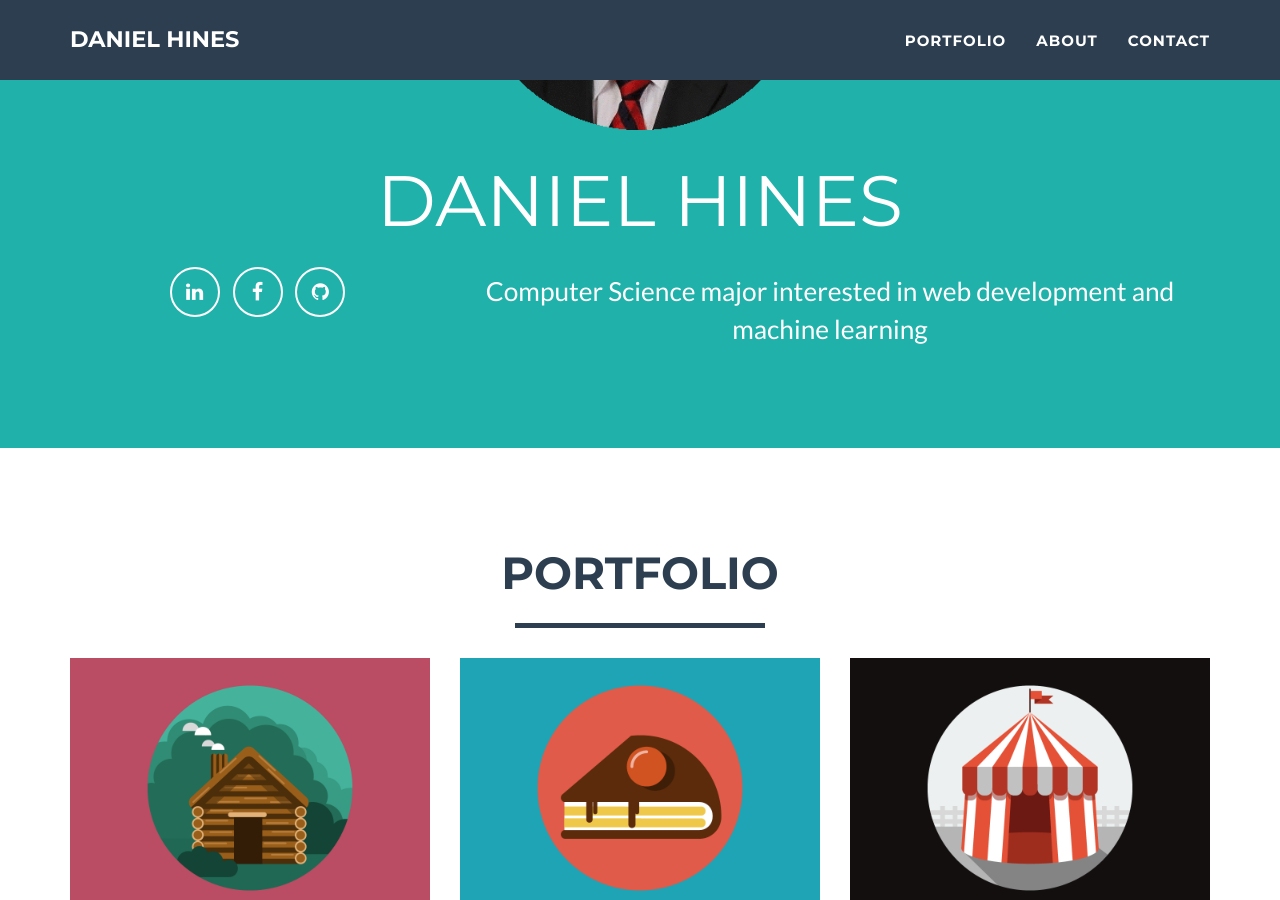
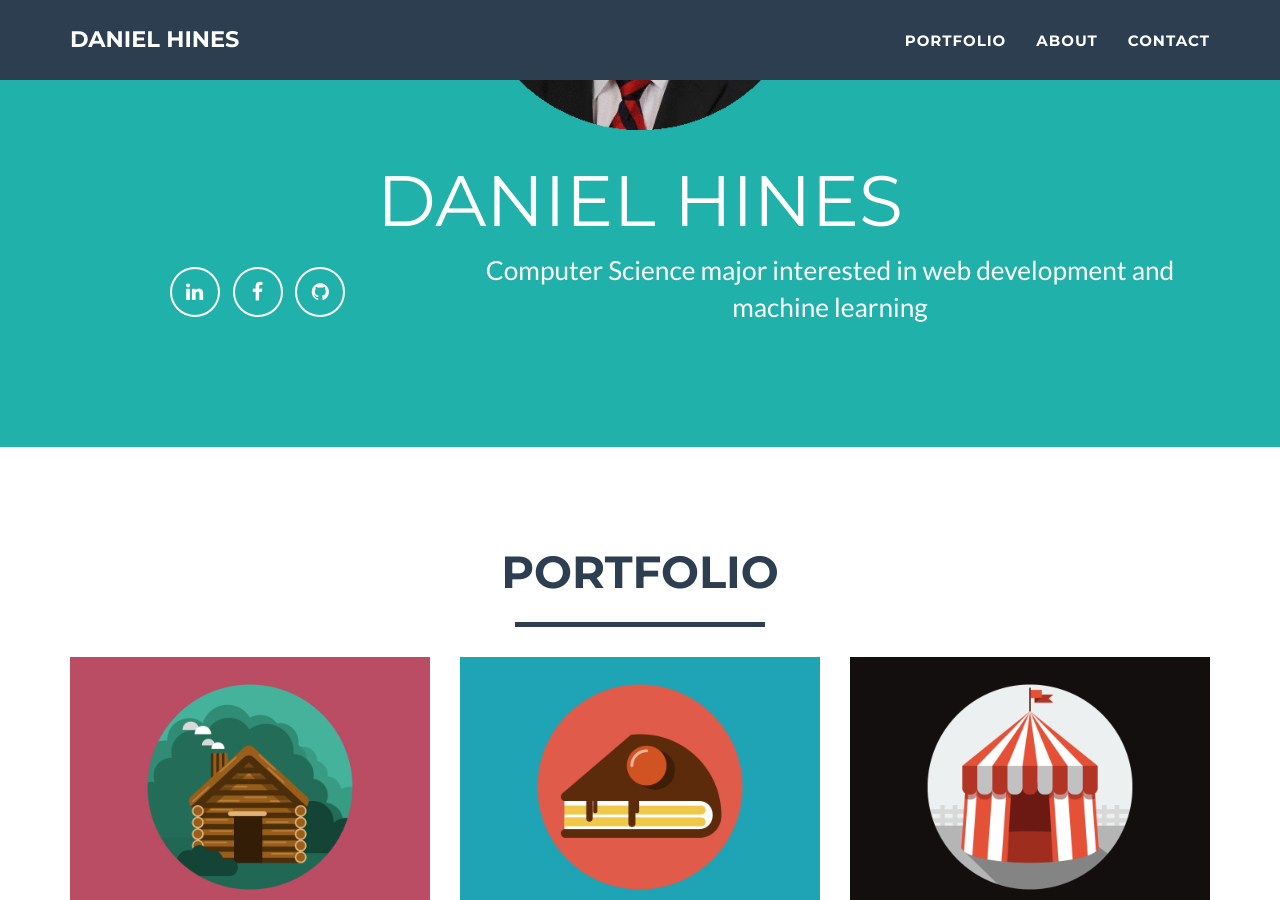
Before and after one commit to danielchines/danielchines.github.io, a Jekyll site: the page built from index.html, in a window 1280 px wide and 900 px high, scrolled down 411 px. Built offline with Jekyll 4.4.1, drawn with Linux system fonts in a browser that asks for light colours.

Commit message:
Update header.html

```diff
--- a/_includes/header.html
+++ b/_includes/header.html
@@ -15,10 +15,8 @@
 		        {% endfor %}
                         </ul>
                 	</div>
-			    <br />
-			<span class="skills">{{ site.skills }}</span>
+			<div class="skills">{{ site.skills }}</div>
 		    </div>
-
                 </div>
             </div>
         </div>
```
